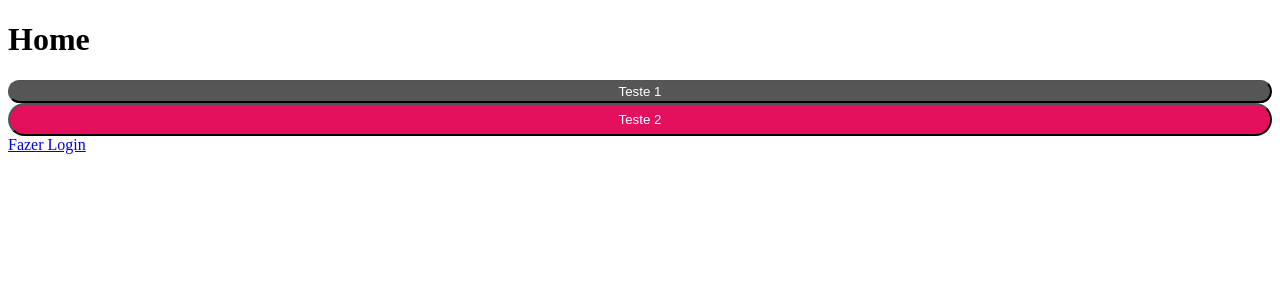
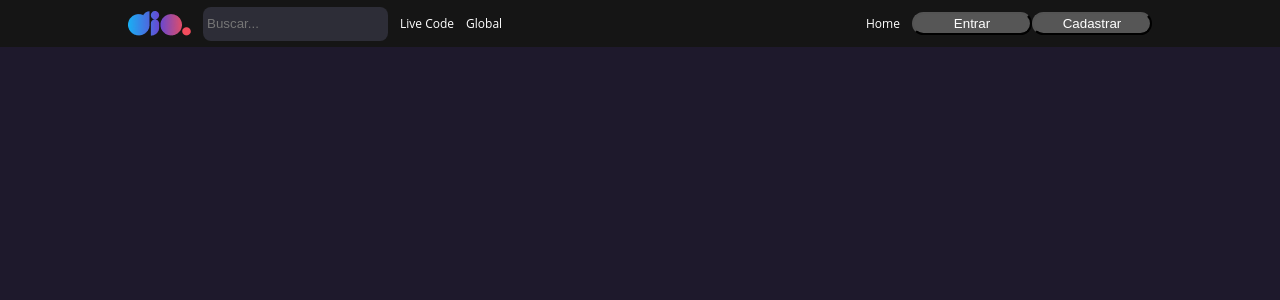
Before and after one commit to AndersonMattarDev/Dio.me-cursos, a React (Create React App) app in the folder criando_projeto_react_cli/dio/: page / in a window 1280 px wide. Shown: the top 300 px of the page. Built offline with nearby package versions, Linux system fonts and the light colour scheme.

Commit message:
aula estilização

```diff
--- a/criando_projeto_react_cli/dio/src/components/Header/index.jsx
+++ b/criando_projeto_react_cli/dio/src/components/Header/index.jsx
@@ -0,0 +1,38 @@
+import React from "react";
+import { Button } from "../Button";
+import logo from "../../assets/logo-dio.png";
+
+import {
+  BuscarInputContainer,
+  Container,
+  Input,
+  Menu,
+  MenuRight,
+  Row,
+  Wrapper,
+} from "./styles";
+
+const Header = () => {
+  return (
+    <Wrapper>
+      <Container>
+        <Row>
+          <img src={logo} alt="Logo da DIO" />
+          <BuscarInputContainer>
+            <Input placeholder="Buscar..." />
+          </BuscarInputContainer>
+
+          <Menu>Live Code</Menu>
+          <Menu>Global</Menu>
+        </Row>
+        <Row>
+          <MenuRight href="#">Home</MenuRight>
+          <Button title="Entrar" />
+          <Button title="Cadastrar" />
+        </Row>
+      </Container>
+    </Wrapper>
+  );
+};
+
+export { Header };
--- a/criando_projeto_react_cli/dio/src/components/Header/styles.js
+++ b/criando_projeto_react_cli/dio/src/components/Header/styles.js
@@ -43,6 +43,10 @@ export const BuscarInputContainer = styled.div `
     border-radius: 8px;
     padding: 2px 5px;
     margin: 0 12px;
+
+    display: flex;
+    align-items: center;
+    justify-content: center;
 `
 
 export const Menu = styled.a `
@@ -51,4 +55,30 @@ export const Menu = styled.a `
     font-size: 12px;
     line-height: 25px;
     color: #FFFFFF;
+    margin-right: 12px;
+    text-decoration: none;
 `
+
+export const MenuRight = styled.a `
+    font-family: Open Sans;
+    font-style: normal;
+    font-size: 12px;
+    line-height: 25px;
+    color: #FFFFFF;
+    margin-right: 12px;
+    text-decoration: none;
+`
+
+export const UserPicture = styled.img `
+    width: 32px;
+    height: 32px;
+    border-radius: 22px;
+    border: 3px solid #FFFFFF;
+`
+
+export const Input = styled.input `
+    background: transparent;
+    flex: 1;
+    border: 0;
+    color: #FFFFFF;
+`
--- a/criando_projeto_react_cli/dio/src/index.js
+++ b/criando_projeto_react_cli/dio/src/index.js
@@ -1,10 +1,12 @@
 import React from 'react';
 import ReactDOM from 'react-dom/client';
 import App from './App';
+import { GlobalStyle } from './styles/global';
 
 const root = ReactDOM.createRoot(document.getElementById('root'));
 root.render(
   <React.StrictMode>
+    <GlobalStyle />
     <App />
   </React.StrictMode>
 );
--- a/criando_projeto_react_cli/dio/src/pages/home/index.jsx
+++ b/criando_projeto_react_cli/dio/src/pages/home/index.jsx
@@ -1,14 +1,12 @@
 import { Link } from 'react-router-dom';
 
 import { Button } from '../../components/Button';
+import { Header } from '../../components/Header';
 
 const Home = () => {
   return (
     <>
-      <h1>Home</h1>
-      <Button title="Teste 1" />
-      <Button variant="secondary" title="Teste 2" />
-      <Link to="/login">Fazer Login</Link>
+      <Header />
     </>
   );
 };
--- /dev/null
+++ b/criando_projeto_react_cli/dio/src/styles/global.js
@@ -0,0 +1,17 @@
+import { createGlobalStyle } from "styled-components";
+
+export const GlobalStyle = createGlobalStyle`
+
+    *{
+    margin: 0;
+    padding: 0;
+
+}
+
+body{
+    background-color: #1E192C;
+    color: #F1F1F1F1;
+}
+
+
+`;
```
Also changed, not shown: criando_projeto_react_cli/dio/src/assets/Banner.png (added), criando_projeto_react_cli/dio/src/assets/logo-dio.png (added), criando_projeto_react_cli/dio/src/components/Button/index.jsx (line endings or trailing spaces).
